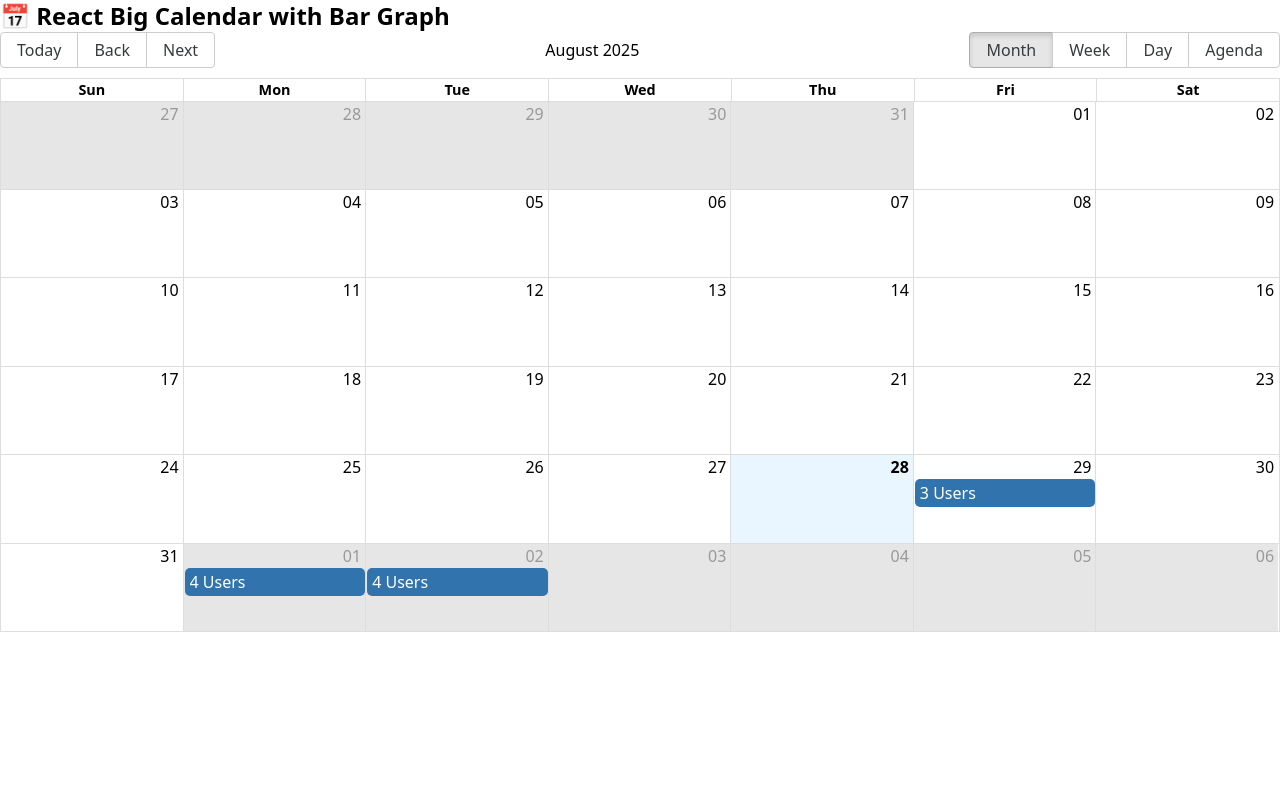
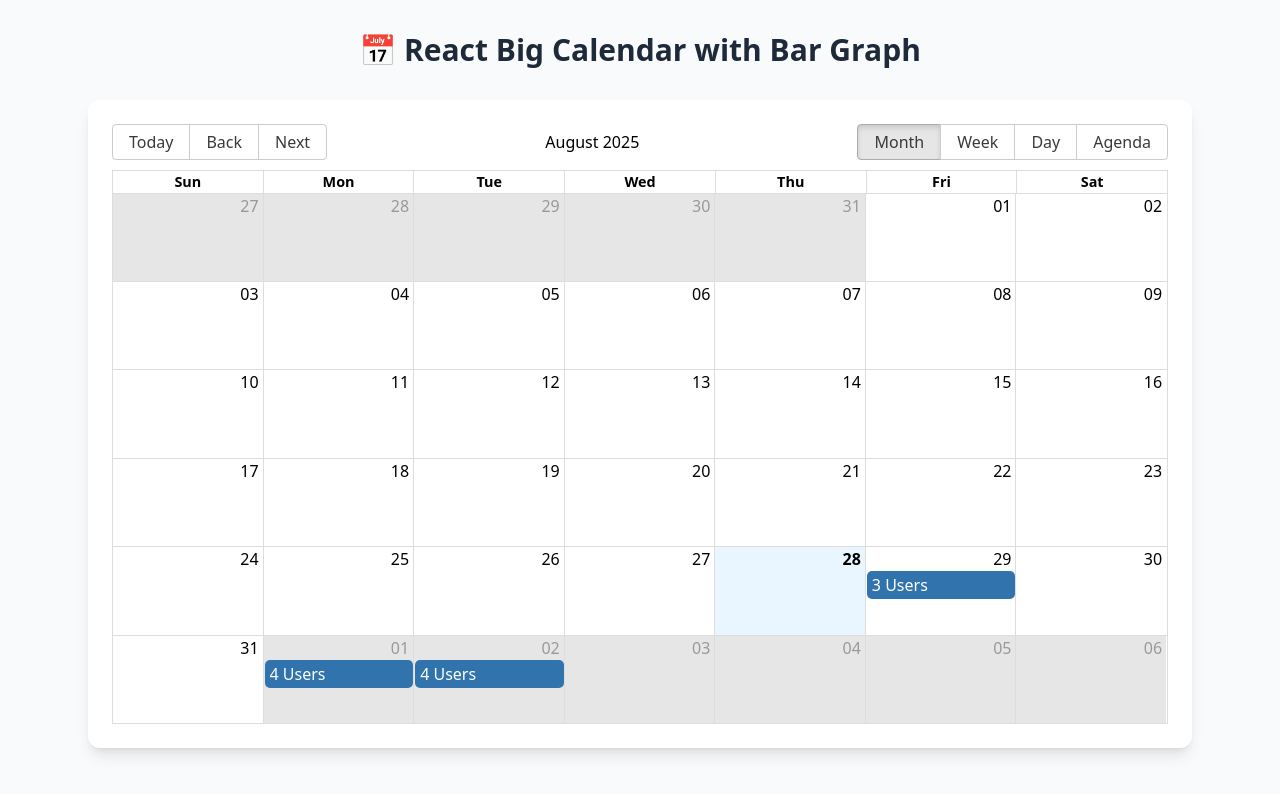
Before and after one commit to melwin3210/CP360, a React (Vite) app in the folder big-calendar/: page / in a window 1280 px wide. Shown: the top 794 px of the page. Built offline with nearby package versions, Linux system fonts and the light colour scheme.

Commit message:
UI update

```diff
--- a/big-calendar/src/App.jsx
+++ b/big-calendar/src/App.jsx
@@ -5,9 +5,15 @@ import CalendarView from "./components/CalendarView";
 
 export default function App() {
   return (
-    <div>
-      <h1 className="font-bold text-2xl">📅 React Big Calendar with Bar Graph</h1>
-      <CalendarView />
+    <div className="min-h-screen bg-gray-50 py-8">
+      <div className="max-w-6xl mx-auto px-6">
+        <h1 className="text-3xl font-bold text-gray-800 text-center mb-8">
+          📅 React Big Calendar with Bar Graph
+        </h1>
+        <div className="bg-white rounded-xl shadow-lg p-6">
+          <CalendarView />
+        </div>
+      </div>
       <BarChartModal />
     </div>
   );
--- a/big-calendar/src/components/BarChartModal.jsx
+++ b/big-calendar/src/components/BarChartModal.jsx
@@ -11,28 +11,34 @@ export default function BarChartModal() {
   const data = events[selectedDate];
 
   return (
-    <div className="absolute top-24 left-1/2 transform -translate-x-1/2 bg-white p-6 border border-gray-300 shadow-lg rounded-lg z-50">
-      <h2 className="text-xl font-semibold mb-4">Data for {selectedDate}</h2>
+    <div className="fixed inset-0 bg-black bg-opacity-50 flex items-center justify-center z-50">
+      <div className="bg-white p-8 rounded-2xl shadow-2xl max-w-2xl w-full mx-4">
+        <h2 className="text-2xl font-bold text-gray-800 mb-6 text-center">Data for {selectedDate}</h2>
         {!data ? (
-        <div className="text-center py-8">
-          <div className="text-yellow-600 text-lg mb-2">⚠️</div>
-          <p className="text-gray-600">No data found for the selected date.</p>
+          <div className="text-center py-12">
+            <div className="text-yellow-500 text-4xl mb-4">⚠️</div>
+            <p className="text-gray-600 text-lg">No data found for the selected date.</p>
           </div>
         ) : (
+          <div className="flex justify-center mb-6">
             <BarChart width={500} height={300} data={data}>
-          <CartesianGrid stroke="#ccc" />
+              <CartesianGrid stroke="#e5e7eb" />
               <XAxis dataKey="user" />
               <YAxis />
               <Tooltip />
-          <Bar dataKey="value" fill="#8884d8" />
+              <Bar dataKey="value" fill="#3b82f6" />
             </BarChart>
+          </div>
         )}
+        <div className="text-center">
           <button
             onClick={() => dispatch(closeModal())}
-        className="mt-4 px-4 py-2 bg-blue-500 text-white rounded hover:bg-blue-600 transition-colors"
+            className="px-6 py-3 bg-blue-600 text-white rounded-lg hover:bg-blue-700 transition-colors font-medium"
           >
             Close
           </button>
         </div>
+      </div>
+    </div>
   );
 }
```
Lines whose indentation alone changed are shown as unchanged.
